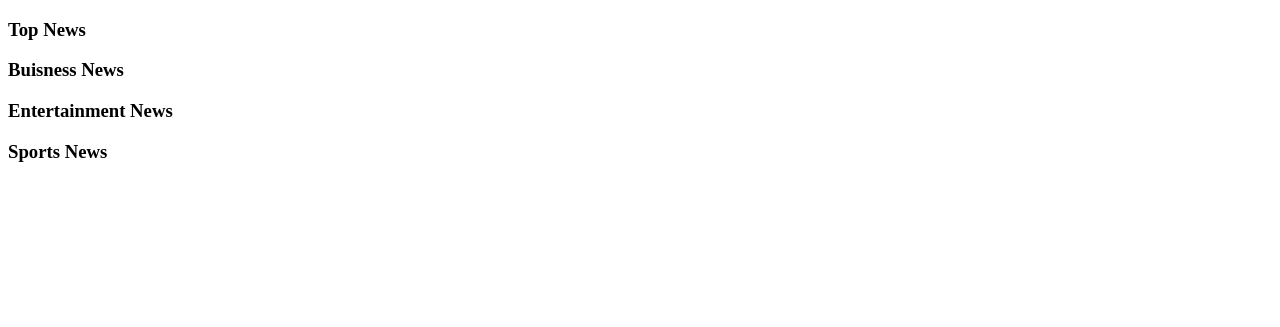
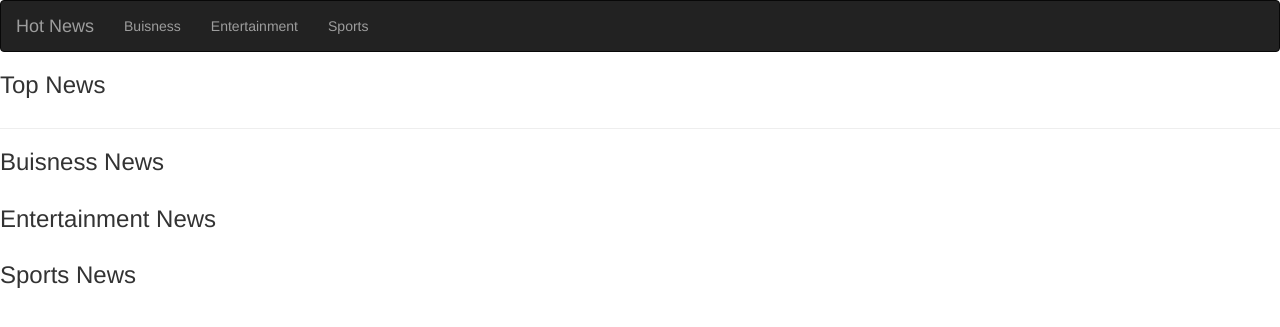
Before and after one commit to derrickmacharia/news-api, a Flask app: template app/templates/index.html in a window 1280 px wide. Shown: the top 327 px of the page. Run offline with Flask 2, Linux system fonts and the light colour scheme; the template is opened without the code that fills it, so the values that code supplies are empty; parts of the project's set-up code (start-up, migrations or seed data) failed here and were passed over; some libraries are stand-ins or nearby versions.

Commit message:
add panel to html

```diff
--- a/app/__init__.py
+++ b/app/__init__.py
@@ -1,5 +1,6 @@
 from flask import Flask
 from .config import DevConfig
+from flask_bootstrap import Bootstrap
 
 # Initializing application
 app = Flask(__name__,instance_relative_config = True)
@@ -8,4 +9,7 @@ app = Flask(__name__,instance_relative_config = True)
 app.config.from_object(DevConfig)
 app.config.from_pyfile('config.py')
 
+# Initializing Flask Extensions
+bootstrap = Bootstrap(app)
+
 from app import views
--- a/app/sources_test.py
+++ b/app/sources_test.py
@@ -2,7 +2,7 @@ import unittest
 from models import sources
 Sources = sources.Sources
 
-class NewsTest(unittest.TestCase):
+class SourceTest(unittest.TestCase):
     '''
     Test Class to test the behaviour of the Movie class
     '''
--- a/app/templates/base.html
+++ b/app/templates/base.html
@@ -1,3 +1,10 @@
+{% extends 'bootstrap/base.html'%}
+
+<!-- Navbar block  -->
+{% block navbar %}
+    {% include 'navbar.html' %}
+{% endblock %}
+
 <!DOCTYPE html>
 <html>
     <head>
--- a/app/templates/index.html
+++ b/app/templates/index.html
@@ -21,6 +21,9 @@
         <ul>
             {{ macro.displaySourceList( new )}}
         </ul>
+
+        <hr>
+
         <!--Buisness News  -->
         <h3> Buisness News </h3>
         <ul>
--- a/app/templates/macros.html
+++ b/app/templates/macros.html
@@ -1,9 +1,24 @@
+
 {% macro displaySourceList(source_list) %}
 
-    {% for sources in source_list %}
-        <!-- <li>{{ sources.id}}</li>
-        <li>{{ sources.description}}</li> -->
-        <a href="/news-source{{ sources.url }}" class="btn btn-primary mb-2">{{ sources.id }}</a>
-    {% endfor %}
+
+<div class="container-fluid">
+
+    <div class="row">
+        {% for sources in source_list %}
+        <div class="col-md-4 ">
+            <div class="panel panel-default text-center">
+                <div class="panel-heading">
+                    <h4>{{ sources.id}}</h4>
+                </div>
+                <div class="panel-body">
+                    <p>{{ sources.description}}</p>
+                    <a href="/news-source{{ sources.url }}" class="btn btn-info mb-2">Read More</a>
+                </div>
+            </div>
+        </div>
+        {% endfor %}
+    </div>
+</div>
 
 {% endmacro %}
--- /dev/null
+++ b/app/templates/navbar.html
@@ -0,0 +1,21 @@
+<div class="navbar navbar-inverse" role="navigation">
+    <div class="container-fluid">
+        <div class="navbar-header">
+            <button type="button" class="navbar-toggle" data-toggle="collapse" data-target=".navbar-collapse">
+              <span class="sr-only">Toggle navigation</span>
+              <span class="icon-bar"></span>
+              <span class="icon-bar"></span>
+              <span class="icon-bar"></span>
+            </button>
+            <a class="navbar-brand" href="/"> Hot News  </a>
+        </div>
+        <div class="navbar-collapse collapse">
+            <ul class="nav navbar-nav me-auto mb-2">
+                <li><a href="/">Buisness</a></li>
+                <li><a href="/">Entertainment</a></li>
+                <li><a href="/">Sports</a></li>
+            </ul>
+        </div>
+
+    </div>
+</div>
```
